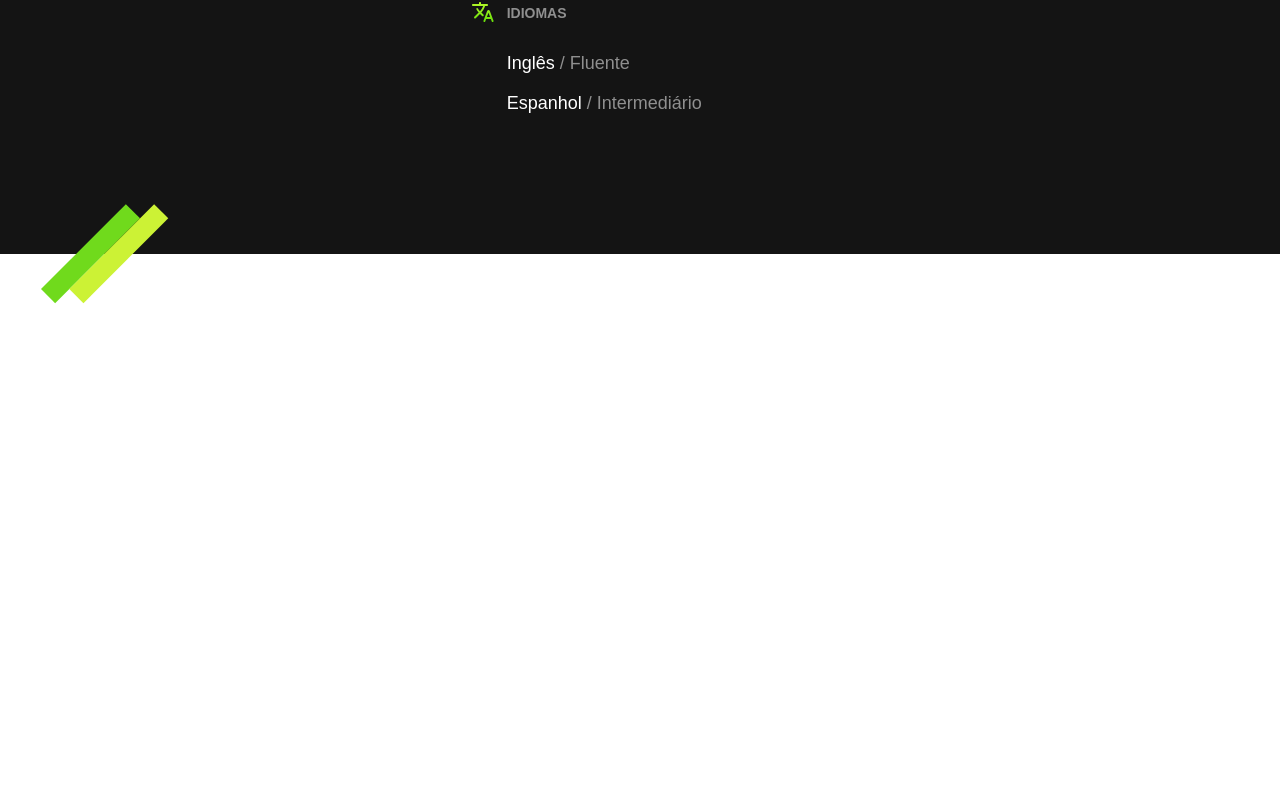
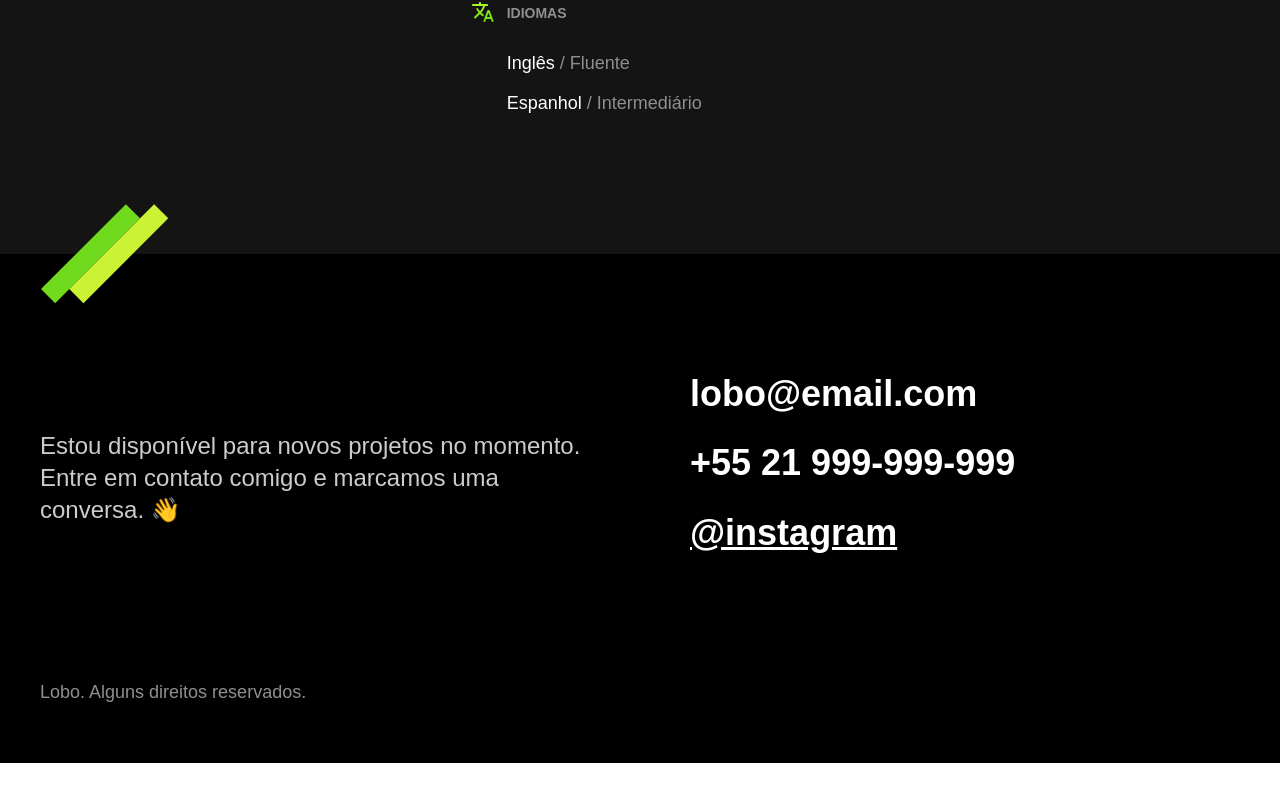
Before and after one commit to rvianadev/portfolio-origamid, a plain HTML site: page index.html in a window 1280 px wide. Shown: the part 2177-2979 px from the top of the page. After the commit the page ends 2940 px from the top, so only its background shows below. Drawn offline with Linux system fonts and the light colour scheme.

Commit message:
style: footer finished

```diff
--- /dev/null
+++ b/css/footer.css
@@ -0,0 +1,48 @@
+.footer {
+  background: #000000;
+}
+
+.footer-container {
+  max-width: 1200px;
+  padding: 120px 20px 60px 20px;
+  margin: 0 auto;
+  display: grid;
+  grid-template-columns: 1fr 1fr;
+  gap: 100px;
+  align-items: center;
+}
+
+.footer-texto {
+  font-size: 1.5rem;
+  line-height: 1.33;
+  color: #cccccc;
+}
+
+.footer-contato li {
+  font-weight: bold;
+  font-size: 2.25rem;
+  line-height: 1.1;
+  color: #ffffff;
+  margin-bottom: 30px;
+}
+
+.footer-contato li a {
+  color: #ffffff;
+}
+
+.footer-copy {
+  font-size: 1.125rem;
+  color: #8f8f8f;
+  grid-column: 1/-1;
+}
+
+@media screen and (max-width: 800px) {
+  .footer-container {
+    grid-template-columns: 1fr;
+    gap: 40px;
+  }
+
+  .footer-contato li {
+    font-size: 1.5rem;
+  }
+}
--- a/css/global.css
+++ b/css/global.css
@@ -2,7 +2,6 @@ body {
   font-family: "Fira Sans", Arial, sans-serif;
   margin: 0px;
   color: #141414;
-  margin-bottom: 1000px;
 }
 
 h1,
--- a/css/styles.css
+++ b/css/styles.css
@@ -3,3 +3,4 @@
 @import "./introducao.css";
 @import "./experiencia.css";
 @import "./formacao.css";
+@import "./footer.css";
--- a/index.html
+++ b/index.html
@@ -138,6 +138,20 @@
     </div>
   </section>
 
+  <footer class="footer" id="contato">
+    <div class="footer-container">
+      <p class="footer-texto">Estou disponível para novos projetos no momento. Entre em contato comigo e marcamos uma
+        conversa. &#128075;
+      </p>
+      <ul class="footer-contato">
+        <li>lobo@email.com</li>
+        <li>+55 21 999-999-999</li>
+        <li><a href="/">@instagram</a></li>
+      </ul>
+      <p class="footer-copy">Lobo. Alguns direitos reservados.</p>
+    </div>
+  </footer>
+
 </body>
 
 </html>
```
